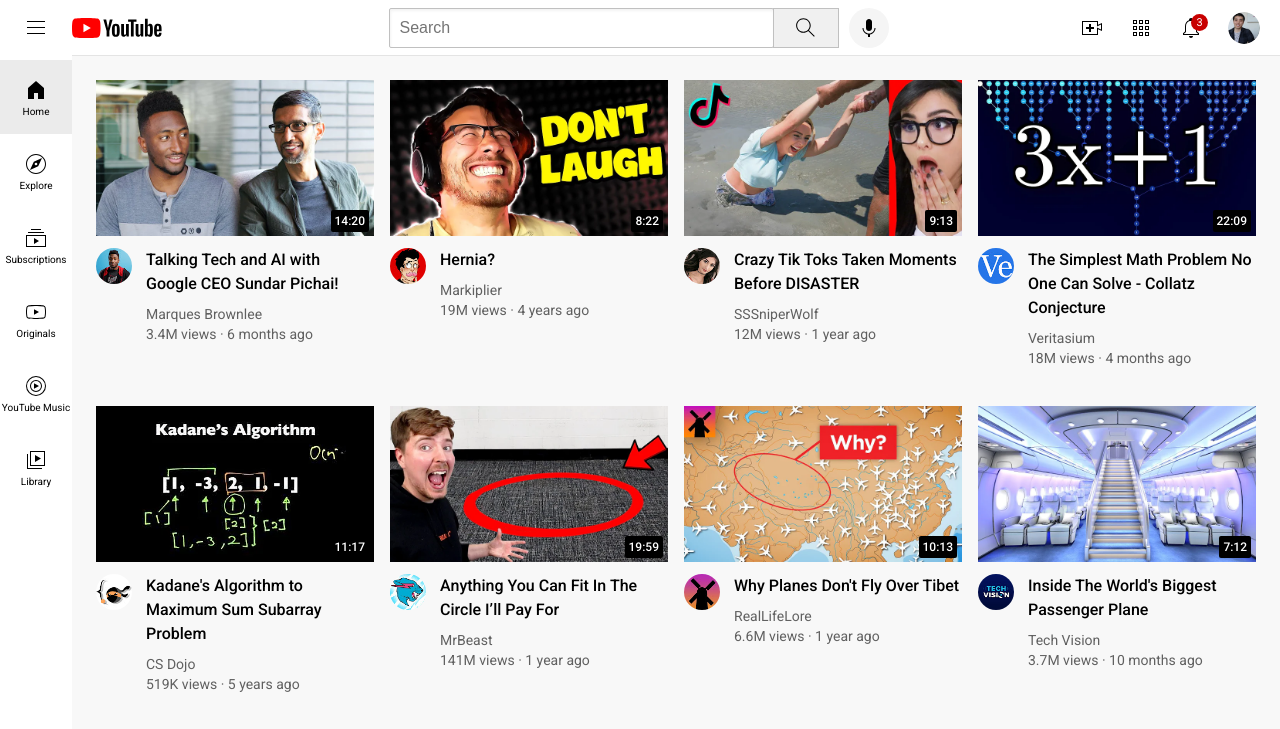
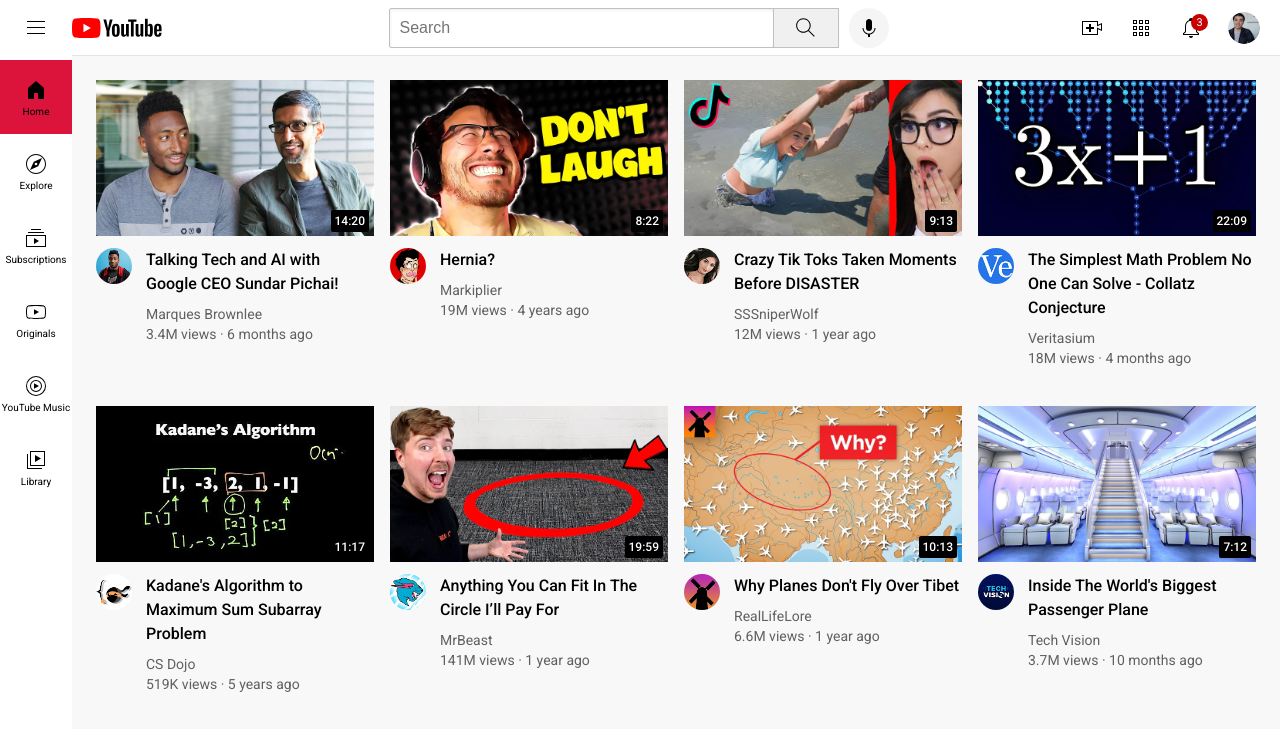
Before and after one commit to jtr813/simple, a plain HTML site: page index.html in a window 1280 px wide. In both pictures the pointer is over the element 36 px from the left and 97 px from the top of the page. Shown: the top 729 px of the page. Drawn offline with Linux system fonts and the light colour scheme.

Commit message:
Update sidebar.css
Changed hover bckgrd color from gray (235, 235, 235) to red (220, 20, 60)

```diff
--- a/styles/sidebar.css
+++ b/styles/sidebar.css
@@ -19,7 +19,7 @@
 }
 
 .sidebar-link:hover {
-  background-color: rgb(235, 235, 235);
+  background-color: rgb(220, 20, 60);
 }
 
 .sidebar-link img {
```
